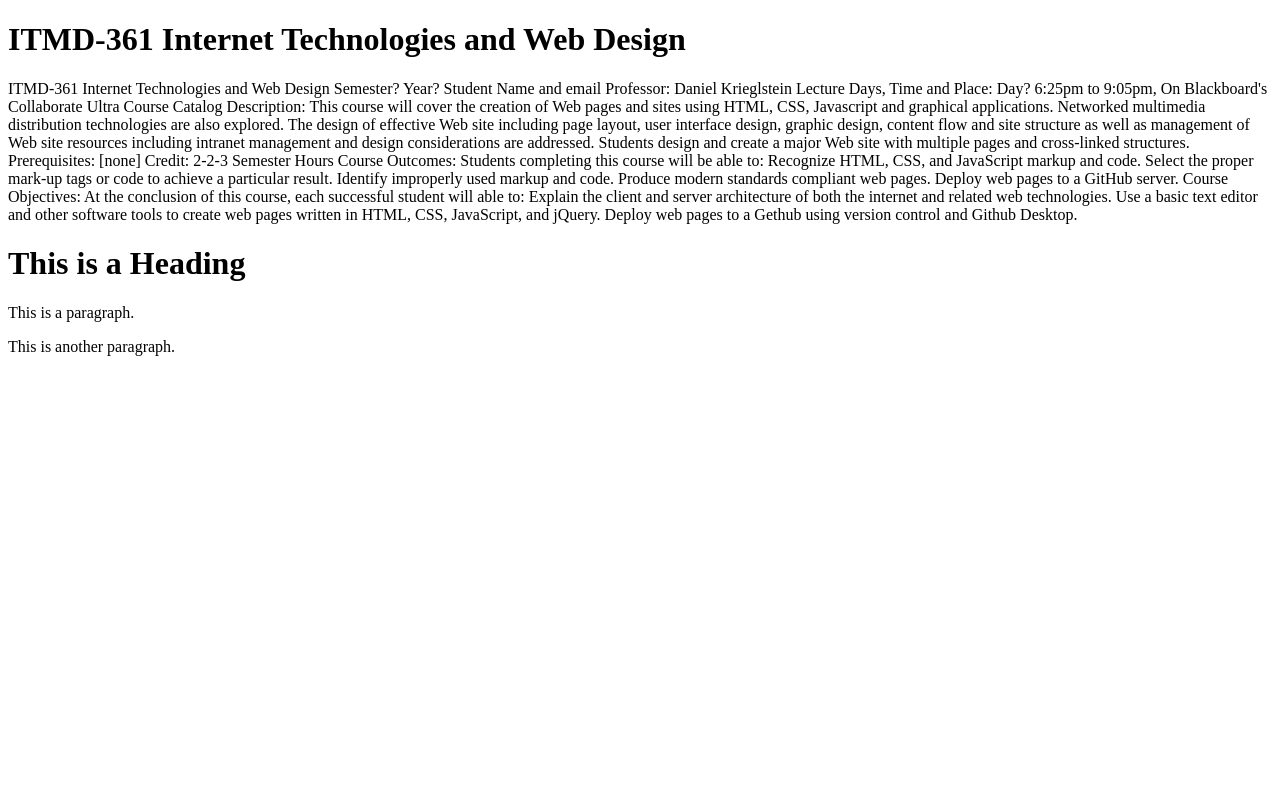
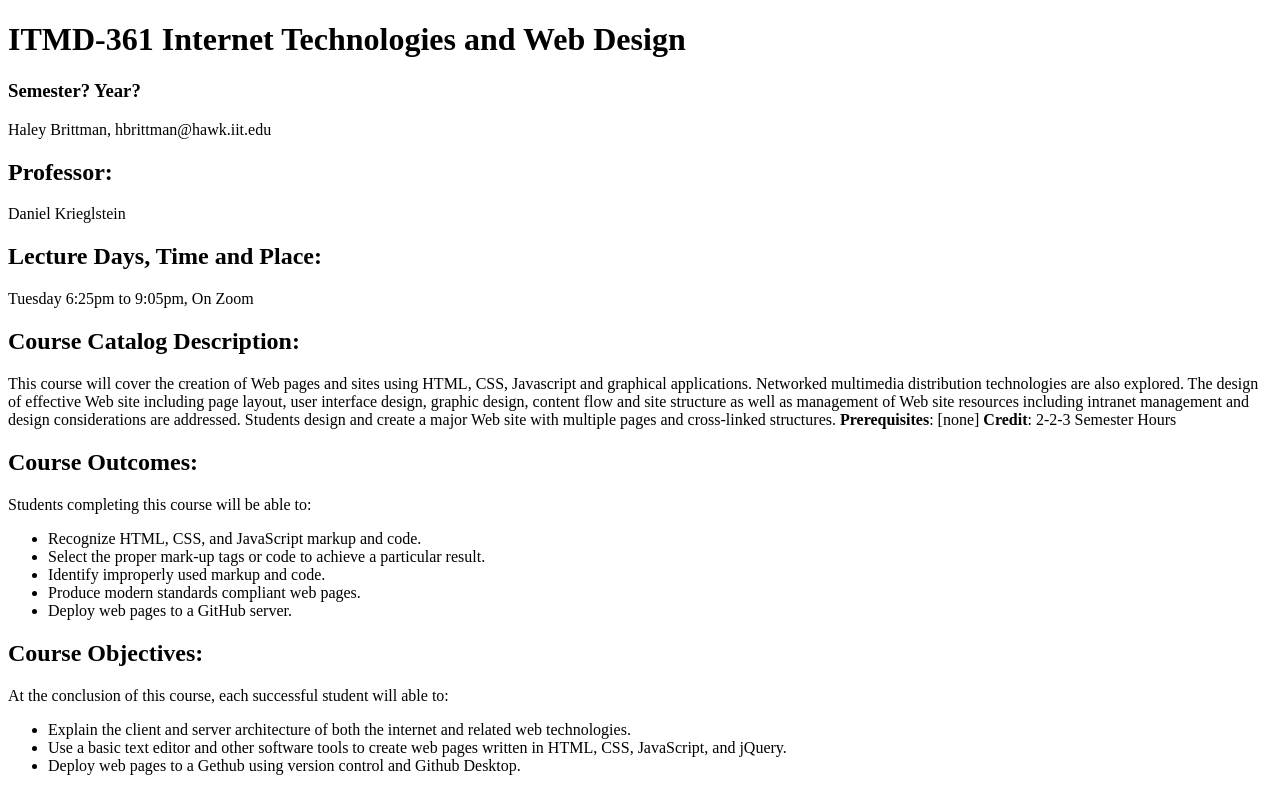
Before and after one commit to haleybrittman/361_Lab2, a plain HTML site: page index.html in a window 1280 px wide. Drawn offline with Linux system fonts and the light colour scheme.

Commit message:
added content for html file

```diff
--- a/index.html
+++ b/index.html
@@ -1,40 +1,34 @@
 <!DOCTYPE html>
 <html lang="en">
 <head>
-    <meta charset="UTF-8">
-    <title>Page Title</title>
-    <meta name="viewport" content="width=device-width,initial-scale=1">
-    <title> Internet Technologies and Web Design </title>
+  <meta charset="utf-8">
+  <title>ITMD-361 Internet Technologies and Web Design</title>
 </head>
-
 <body>
-    <h1>ITMD-361 Internet Technologies and Web Design</h1>
-    ITMD-361 Internet Technologies and Web Design
-    Semester? Year?
-    Student Name and email
-    Professor:
-    Daniel Krieglstein
-    Lecture Days, Time and Place:
-    Day? 6:25pm to 9:05pm, On Blackboard's Collaborate Ultra
-    Course Catalog Description:
-    This course will cover the creation of Web pages and sites using HTML, CSS, Javascript and graphical applications. Networked multimedia distribution technologies are also explored. The design of effective Web site including page layout, user interface design, graphic design, content flow and site structure as well as management of Web site resources including intranet management and design considerations are addressed. Students design and create a major Web site with multiple pages and cross-linked structures. Prerequisites: [none] Credit: 2-2-3 Semester Hours
-    Course Outcomes:
-    Students completing this course will be able to:
-    Recognize HTML, CSS, and JavaScript markup and code.
-    Select the proper mark-up tags or code to achieve a particular result.
-    Identify improperly used markup and code.
-    Produce modern standards compliant web pages.
-    Deploy web pages to a GitHub server.
-    Course Objectives:
-    At the conclusion of this course, each successful student will able to:
-    Explain the client and server architecture of both the internet and related web technologies.
-    Use a basic text editor and other software tools to create web pages written in HTML, CSS, JavaScript, and jQuery.
-    Deploy web pages to a Gethub using version control and Github Desktop.
-
- <h1>This is a Heading</h1>
- <p>This is a paragraph.</p>
- <p>This is another paragraph.</p>
-</div>
-
+  <h1>ITMD-361 Internet Technologies and Web Design</h1>
+  <h3>Semester? Year?</h3>
+  <p>Haley Brittman, hbrittman@hawk.iit.edu</p>
+  <h2>Professor:</h2>
+  <p>Daniel Krieglstein</p>
+  <h2>Lecture Days, Time and Place:</h2>
+  <p>Tuesday 6:25pm to 9:05pm, On Zoom</p>
+  <h2>Course Catalog Description:</h2>
+  <p>This course will cover the creation of Web pages and sites using HTML, CSS, Javascript and graphical applications. Networked multimedia distribution technologies are also explored. The design of effective Web site including page layout, user interface design, graphic design, content flow and site structure as well as management of Web site resources including intranet management and design considerations are addressed. Students design and create a major Web site with multiple pages and cross-linked structures. <strong>Prerequisites</strong>: [none] <strong>Credit</strong>: 2-2-3 Semester Hours</p>
+  <h2>Course Outcomes:</h2>
+  <p>Students completing this course will be able to:</p>
+  <ul>
+    <li>Recognize HTML, CSS, and JavaScript markup and code.</li>
+    <li>Select the proper mark-up tags or code to achieve a particular result.</li>
+    <li>Identify improperly used markup and code.</li>
+    <li>Produce modern standards compliant web pages.</li>
+    <li>Deploy web pages to a GitHub server.</li>
+  </ul>
+  <h2>Course Objectives:</h2>
+  <p>At the conclusion of this course, each successful student will able to:</p>
+  <ul>
+    <li>Explain the client and server architecture of both the internet and related web technologies.</li>
+    <li>Use a basic text editor and other software tools to create web pages written in HTML, CSS, JavaScript, and jQuery.</li>
+    <li>Deploy web pages to a Gethub using version control and Github Desktop.</li>
+  </ul>
 </body>
 </html>
```
